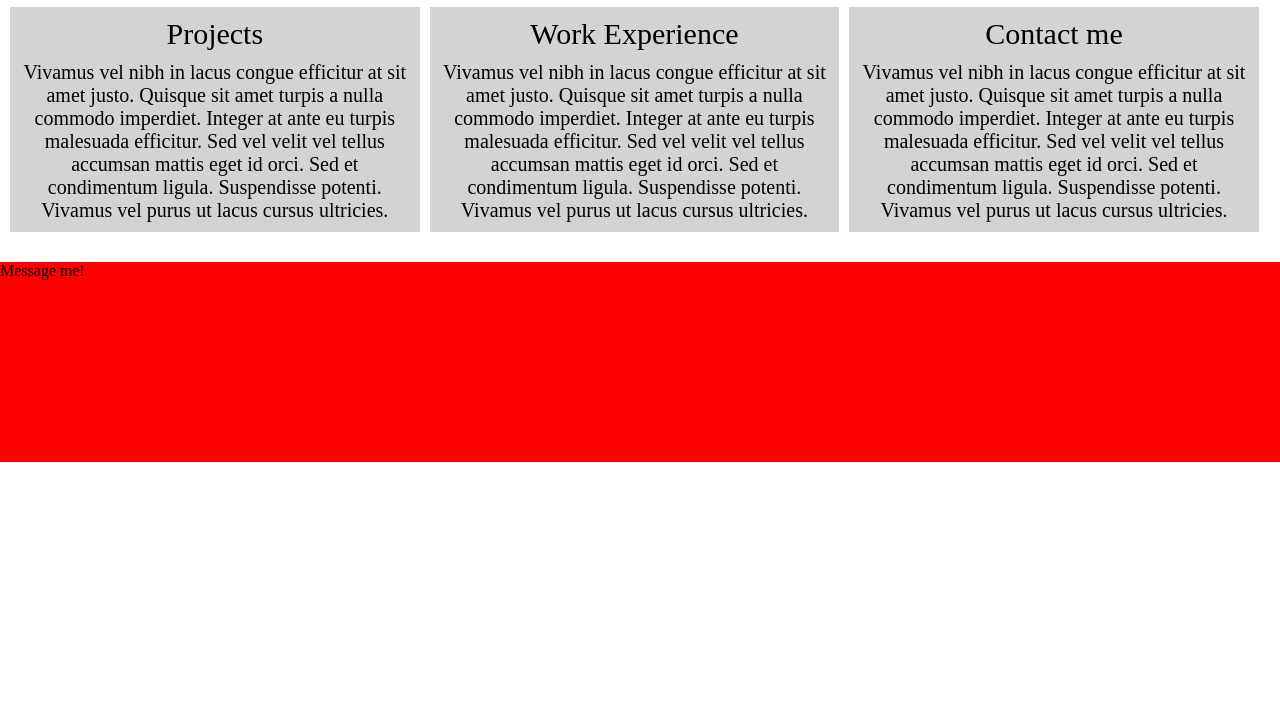
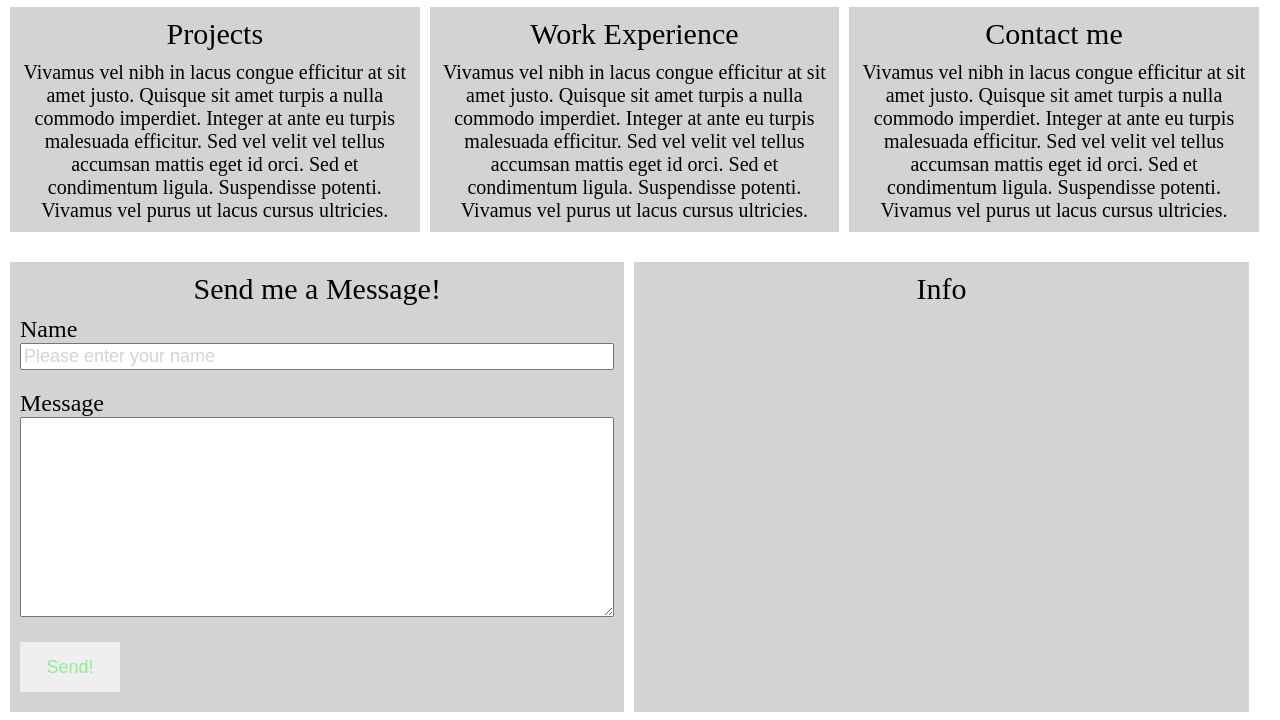
Before and after one commit to gpaphitis/Personal-Website, a plain HTML site: page site/index.html in a window 1280 px wide. Shown: the part 749-1469 px from the top of the page. Before the commit the page ends 1219 px from the top, so only its background shows below. Drawn offline with Linux system fonts and the light colour scheme.

Commit message:
Added contact info section
Added message form and extra contact info blocks. The form is not functional yet

```diff
--- a/site/index.html
+++ b/site/index.html
@@ -116,7 +116,27 @@
             cursus ultricies.</div>
       </div>
    </section>
-   <section id="contact-me">Message me!</section>
+   <section id="contact-me">
+      <form action="" id="email-form" class="contact-block">
+         <div class="contact-block-title">Send me a Message!</div>
+         <div id="form-elements">
+            <div class="form-field">
+               <label class="form-input-header">Name</label><br>
+               <input type="text" id="sender-name" class="form-input" placeholder="Please enter your name">
+            </div>
+            <div class="form-field">
+               <label class="form-input-header">Message</label><br>
+               <textarea type="text" id="sender-msg"  class="form-input"></textarea>
+            </div>
+            <div class="form-field">
+               <button id="form-submit">Send!</button>
+            </div>
+         </div>
+      </form>
+      <div id="contact-info" class="contact-block">
+         <div class="contact-block-title">Info</div>
+      </div>
+   </section>
 </body>
 
 </html>
--- a/site/resources/css/contact-me.css
+++ b/site/resources/css/contact-me.css
@@ -1,5 +1,65 @@
-#contact-me{
-   background-color: red;
-   height:200px;
-   width:100%;
+#contact-me {
+  width: 100%;
+  height: 450px;
+  font-size: 20px;
 }
+.contact-block {
+  float: left;
+  background-color: lightgray;
+  margin-left: 10px;
+  height: 450px;
+}
+.contact-block-title {
+  text-align: center;
+  font-size: 1.5em;
+  margin-top: 10px;
+}
+#form-elements {
+  margin: 10px;
+}
+.form-input-header {
+  font-size: 1.2em;
+}
+.form-field:not(:first-child) {
+  margin-top: 20px;
+}
+.form-input {
+  font-size: 0.9em;
+  width: 100%;
+}
+.form-input::placeholder {
+  color: lightgray;
+}
+#form-submit {
+  margin-bottom: 10px;
+  width: 100px;
+  height: 50px;
+  font-size: 0.9em;
+  color: lightgreen;
+  transition: 0.12s ease-out;
+  border: none;
+}
+#form-submit:hover {
+  color: white;
+  background-color: lightgreen;
+}
+#sender-msg {
+  height: 200px;
+  overflow:auto;
+}
+@media (min-width: 768px) {
+  .contact-block {
+    width: 48%;
+  }
+}
+@media (max-width: 767.99px) {
+  .contact-block {
+    width: 97%;
+    float: none;
+    height: auto;
+    margin-bottom: 10px;
+  }
+  #contact-me {
+    height: auto;
+  }
+}
```
